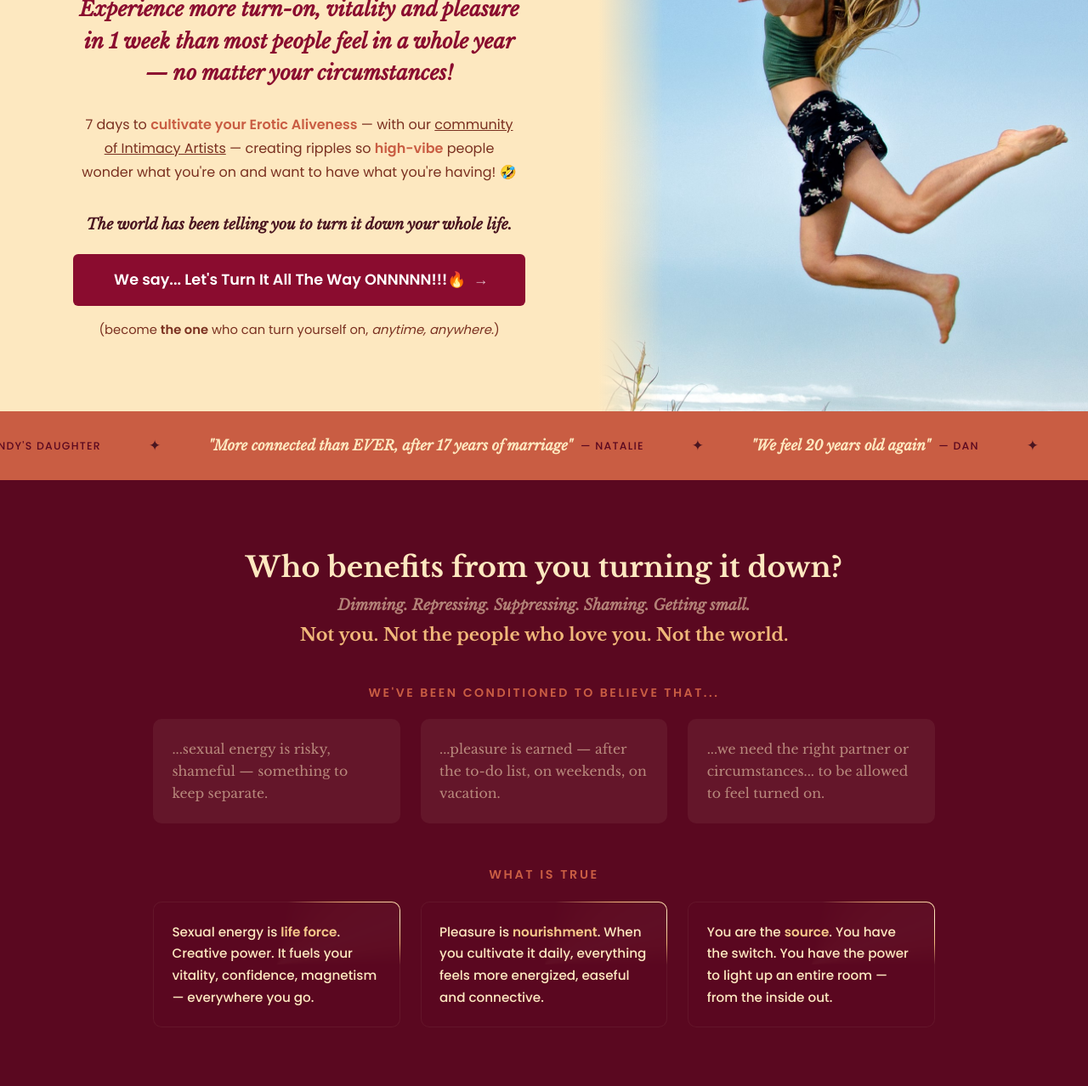
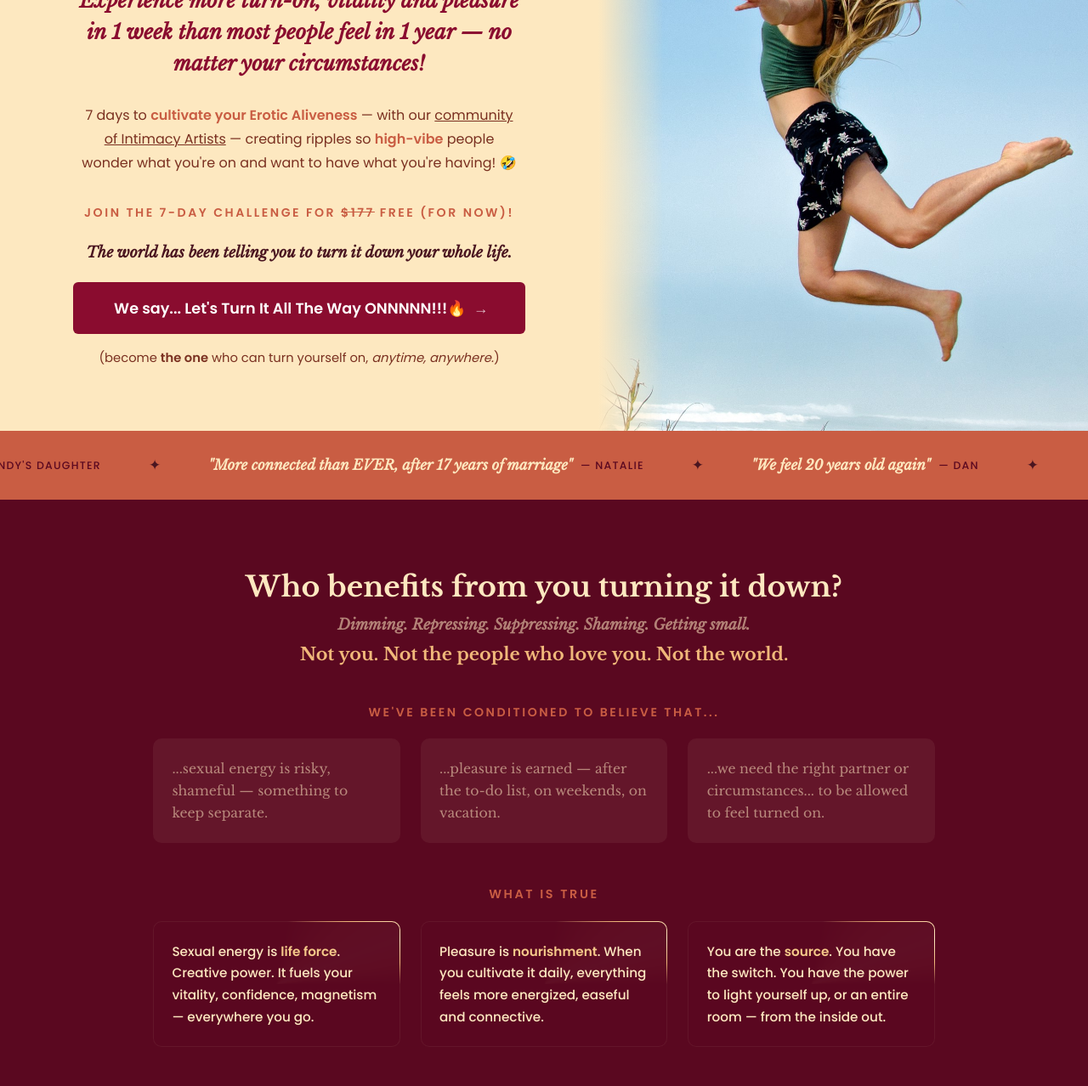
Before and after one commit to marilysempowered-ux/empowered-connection, a plain HTML site: page turn-on-your-life.html in a window 1280 px wide. Shown: the part 348-1626 px from the top of the page at 85% size. Drawn offline with nearby package versions, Linux system fonts and the light colour scheme; a script that the page names is missing.

Commit message:
price anchor

```diff
--- a/turn-on-your-life.html
+++ b/turn-on-your-life.html
@@ -816,9 +816,9 @@
 <section class="hero" data-section="hero">
   <div class="hero-left">
 <img src="toyl-logo.png" alt="Turn On Your Life" style="max-width: 420px; width: 100%; margin-bottom: 0.5rem; mix-blend-mode: darken;">
-    <p class="hero-sub">Experience more turn-on, vitality and pleasure in 1 week than most people feel in a whole year — no matter your circumstances!</p>
+    <p class="hero-sub">Experience more turn-on, vitality and pleasure in 1 week than most people feel in 1 year — no matter your circumstances!</p>
     <p class="hero-body">7 days to <strong>cultivate your Erotic Aliveness</strong> — with our <a href="https://www.facebook.com/groups/intimacy.artists.community" target="_blank" rel="noopener" class="ia-link" style="font-weight: 400;color: var(--text-mid)">community of Intimacy Artists</a> — creating ripples so <strong>high-vibe</strong> people wonder what you're on and want to have what you're having! 🤣</p>
-    <p class="hero-zinger">The world has been telling you to <strong>turn it down</strong> your whole life.<br></p>
+<p class="mirror-conditioned">JOIN THE 7-DAY CHALLENGE FOR <s>$177</s> FREE (for now)!</p>    <p class="hero-zinger">The world has been telling you to <strong>turn it down</strong> your whole life.<br></p>
     <button class="btn btn-primary btn-large" onclick="openPopup()">We say... Let's Turn It All The Way ONNNNN!!!🔥 <span class="btn-arrow">→</span></button>
     <p class="imagine-tag" style="font-style: normal;">(become <strong>the one</strong> who can turn yourself on, <em>anytime, anywhere.</em>)</p>
   </div>
@@ -874,7 +874,7 @@
     <div class="mirror-grid">
       <div><p class="mirror-col-truth">Sexual energy is <strong>life force</strong>. Creative power. It fuels your vitality, confidence, magnetism — everywhere you go.</p></div>
       <div><p class="mirror-col-truth">Pleasure is <strong>nourishment</strong>. When you cultivate it daily, everything feels more energized, easeful and connective.</p></div>
-      <div><p class="mirror-col-truth">You are the <strong>source</strong>. You have the switch. You have the power to light up an entire room — from the inside out.</p></div>
+      <div><p class="mirror-col-truth">You are the <strong>source</strong>. You have the switch. You have the power to light yourself up, or an entire room — from the inside out.</p></div>
     </div>
     <p class="mirror-craving">You may crave intimacy that feels connected, electric, authentic, passionate. <br>And you've tried...</p>
     <div class="wrong-things">
@@ -899,12 +899,12 @@
 
     <p><strong>I woke up in a sigh. Dragging my feet. Doing what I thought a "good wife" does.</strong></p>
 
-    <p>Palmtree outside our window, building our dream business...<br><span class="red">It looked good from the outside — but it felt heavy.</span><br>Living for a future that never came. I felt <em>disconnected.</em></p>
+    <p>Palmtree outside our window, "power couple" building our dream business...<br><span class="red">It looked good from the outside — but it felt heavy.</span><br>Living for a future that never came. Even doing what I love, I felt <em>disconnected.</em></p>
 
     <p class="red"><strong>My turn-on was sneakily yet steadily going downhill.</strong></p>
 
     <p>I searched outside myself. Better communication. More effort. More trying.</p>
-    <p>Asking for a hug, I was called <em>needy</em>.<br><span class="red">So I got smaller. Quieter about what I wanted.</span><br>I felt <em>depressed</em>.<br>Small decisions made to keep things "good" were slowly shutting me down — <em>turning down my aliveness, my fire, my turn-on.</em></p>
+    <p>Asking for a hug, I was called <em>needy</em>.<br><span class="red">So I got smaller. Quieter about what I wanted.</span><br>I felt <em>depressed</em>.<br>Small decisions made to keep things "good" were <span class="red">slowly shutting me down — <em>turning down my aliveness, my fire, my turn-on.</em></span></p>
 
     <p class="story-big">It was slowly killing me, and the relationship.</p>
 
```
Also changed, not shown: 1 other file.
